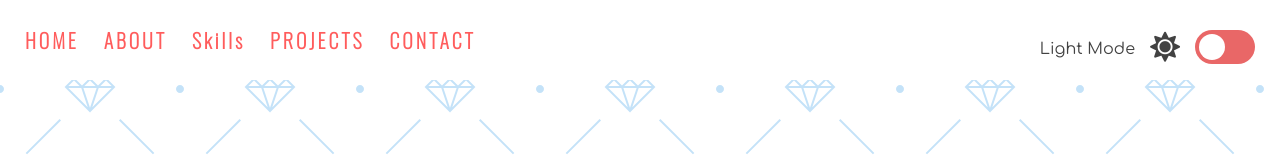
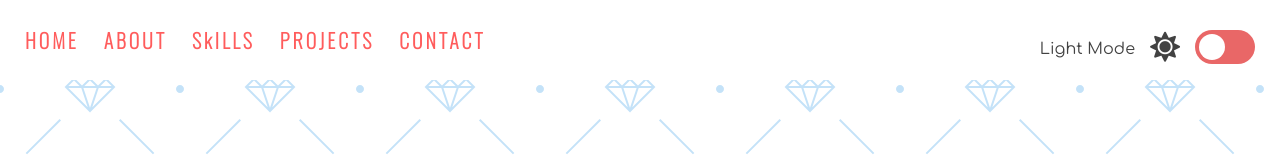
Before and after one commit to Narinder84/dream-projects, a React (Create React App) app: page / in a window 1280 px wide. Shown: the top 160 px of the page. Built offline with nearby package versions, Linux system fonts and the light colour scheme.

Commit message:
changes to nave menue

```diff
--- a/src/components/darkLightMode/darkLightComponents/lightDarkNave.js
+++ b/src/components/darkLightMode/darkLightComponents/lightDarkNave.js
@@ -32,7 +32,7 @@ const LightDarkNave = ({ handleChange, isLightMode, sliderCheckedRef }) => {
 					ABOUT
 				</a>
 				<a className='na' href='#skills'>
-					Skills
+					SkILLS
 				</a>
 				<a className='na' href='#projects'>
 					PROJECTS
```
